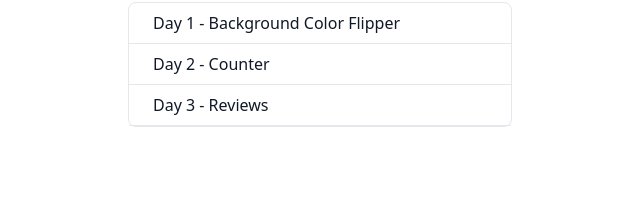
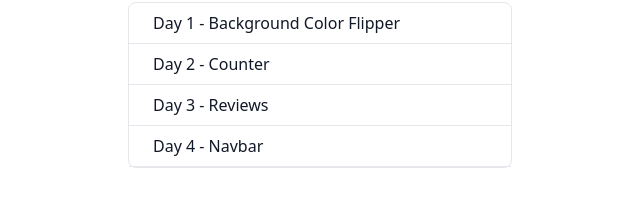
Before and after one commit to SumanKisku/15days15vanillajs, a plain HTML site: page index.html in a window 1280 px wide. Shown: the part 174-380 px from the top of the page, without its empty margins (320-960 px from the left). Drawn offline with nearby package versions, Linux system fonts and the light colour scheme.

Commit message:
add day to index page

```diff
--- a/index.html
+++ b/index.html
@@ -66,6 +66,20 @@
       ">
       Day 3 - Reviews
             </a>
+            <a href="./Day 4  - Responsive Navbar/index.html" class="
+        block
+        px-6
+        py-2
+        border-b border-gray-200
+        w-full
+        hover:bg-gray-100 hover:text-gray-500
+        focus:outline-none focus:ring-0 focus:bg-gray-200 focus:text-gray-600
+        transition
+        duration-500
+        cursor-pointer
+      ">
+      Day 4 - Navbar
+            </a>
         </div>
     </div>
 </body>
```
